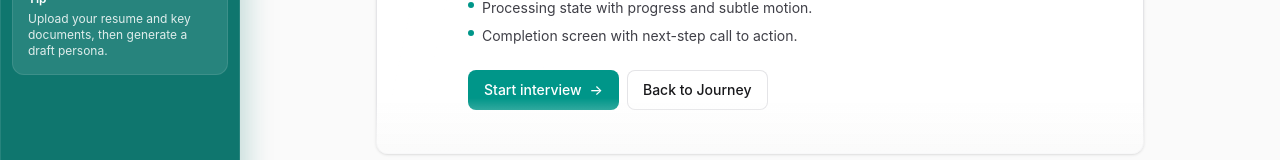
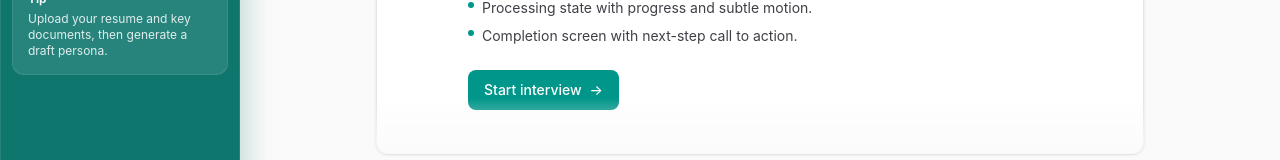
Before and after one commit to kavia-common/career-nav-22736, a Next.js app: page /skill-validation in a window 1280 px wide. Shown: the part 397-557 px from the top of the page. Built offline with nearby package versions, Linux system fonts and the light colour scheme.

Commit message:
Checkpoint 71 - cm85e0f10d

```diff
--- a/src/app/(app)/skill-validation/page.tsx
+++ b/src/app/(app)/skill-validation/page.tsx
@@ -313,9 +313,6 @@ export default function SkillValidationPage() {
                         <Button onClick={handleStart} rightIcon={<span aria-hidden="true">→</span>}>
                           Start interview
                         </Button>
-                        <Button variant="secondary" onClick={() => router.push("/journey")}>
-                          Back to Journey
-                        </Button>
                       </div>
                     </div>
                   </div>
```
Also changed, not shown: .knowledge/.knowledge.json, .knowledge/src_components_layout_SidebarNavigation.tsx.json.
